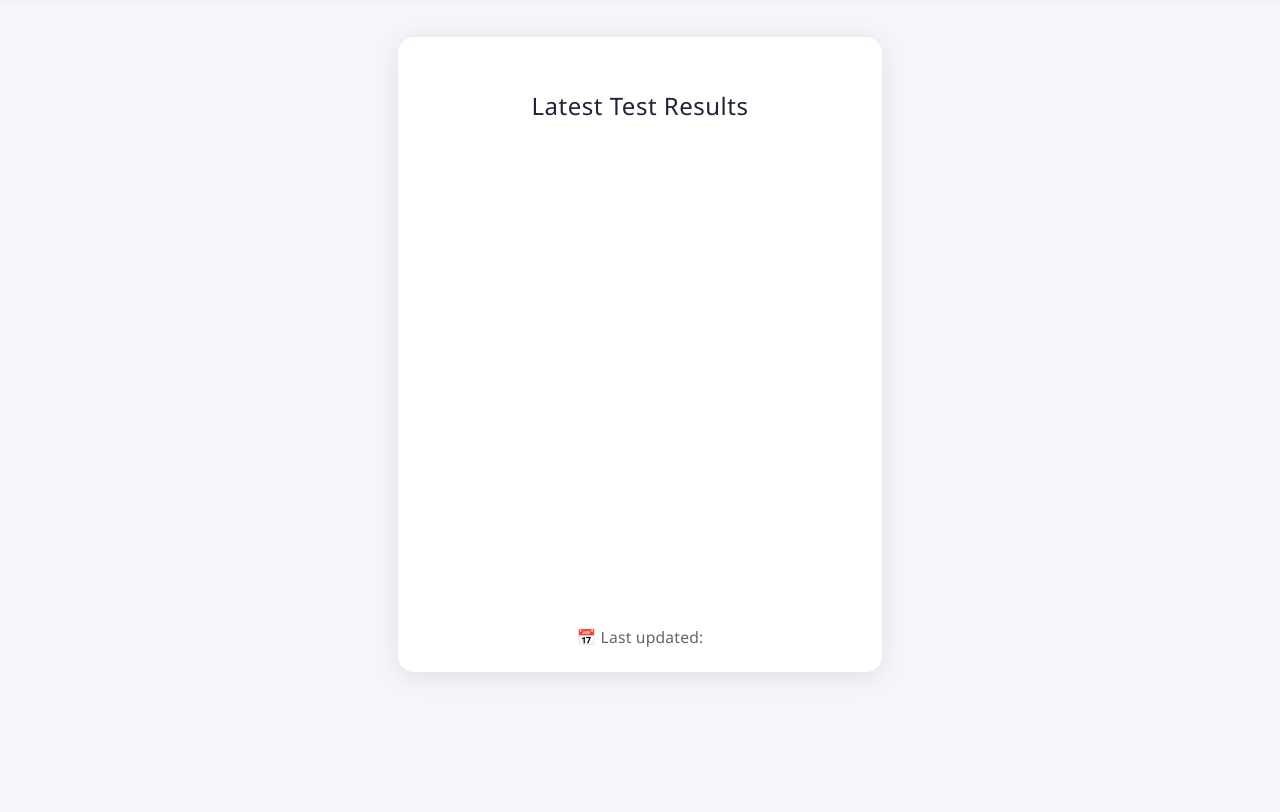
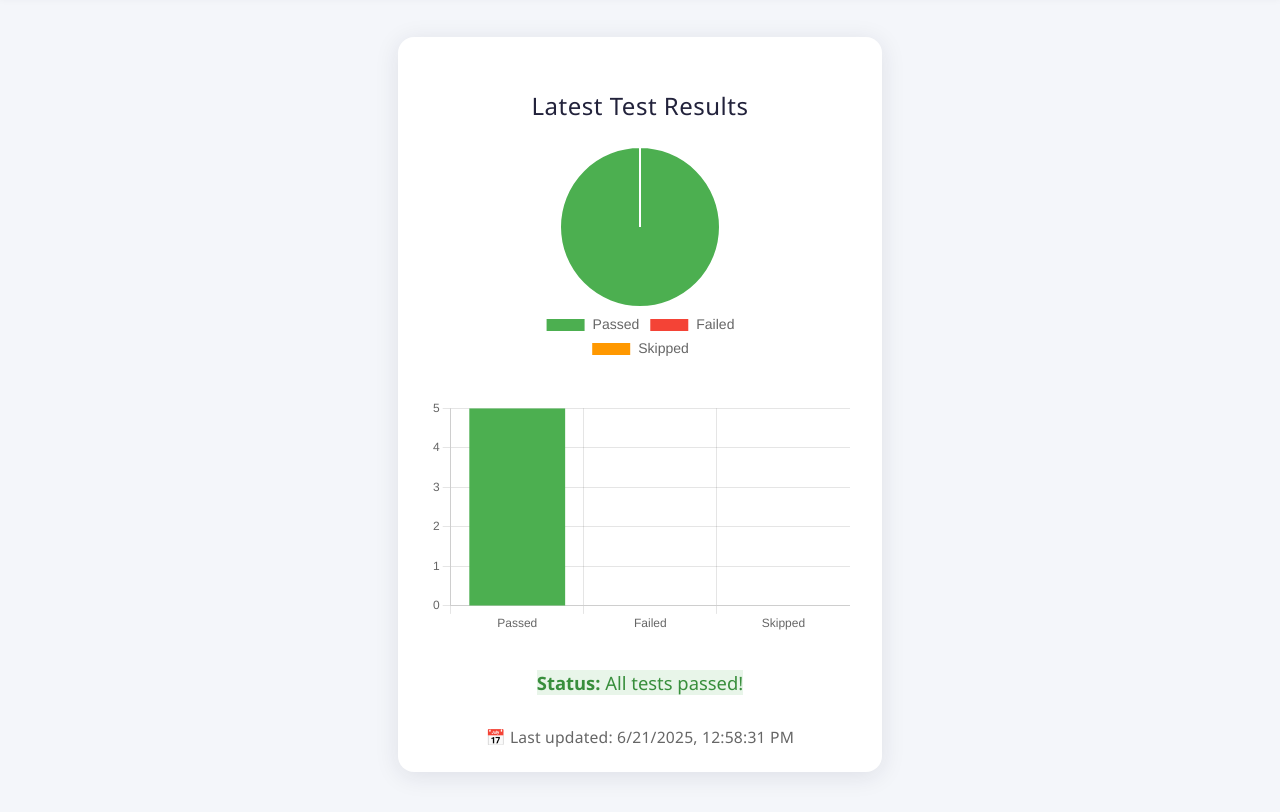
Before and after one commit to Rohit-Singh-Athiya/SwagLabsPlaywrightGitActions, a website: page dashboard/index.html in a window 1280 px wide. Shown: the part 94-906 px from the top of the page. Before the commit the page ends 806 px from the top, so only its background shows below. Drawn offline with nearby package versions, Linux system fonts and the light colour scheme; no server answers.

Commit message:
Dashboard fix 2

```diff
--- a/dashboard/index.html
+++ b/dashboard/index.html
@@ -78,7 +78,7 @@
     <div class="last-updated">📅 Last updated: <span id="lastRun"></span></div>
   </div>
   <script>
-    fetch('../playwright-report/test-results-json.json')
+    fetch('test-results-json.json')
       .then(response => response.json())
       .then(data => {
         const stats = data.stats || {};
@@ -140,7 +140,6 @@
     }
   });
 });
-
   </script>
 </body>
 </html>
--- /dev/null
+++ b/dashboard/test-results-json.json
@@ -0,0 +1,297 @@
+{
+  "config": {
+    "configFile": "C:\\SauceLabsAutomation\\playwright.config.ts",
+    "rootDir": "C:/SauceLabsAutomation/tests",
+    "forbidOnly": false,
+    "fullyParallel": false,
+    "globalSetup": null,
+    "globalTeardown": null,
+    "globalTimeout": 0,
+    "grep": {},
+    "grepInvert": null,
+    "maxFailures": 0,
+    "metadata": {
+      "actualWorkers": 5
+    },
+    "preserveOutput": "always",
+    "reporter": [
+      [
+        "html",
+        null
+      ],
+      [
+        "junit",
+        {
+          "outputFile": "./playwright-report/test-results.xml"
+        }
+      ],
+      [
+        "json",
+        {
+          "outputFile": "./dashboard/test-results-json.json"
+        }
+      ]
+    ],
+    "reportSlowTests": {
+      "max": 5,
+      "threshold": 300000
+    },
+    "quiet": false,
+    "projects": [
+      {
+        "outputDir": "C:/SauceLabsAutomation/test-results",
+        "repeatEach": 1,
+        "retries": 0,
+        "metadata": {
+          "actualWorkers": 5
+        },
+        "id": "Test Project",
+        "name": "Test Project",
+        "testDir": "C:/SauceLabsAutomation/tests",
+        "testIgnore": [],
+        "testMatch": [
+          "**/*.@(spec|test).?(c|m)[jt]s?(x)"
+        ],
+        "timeout": 30000
+      }
+    ],
+    "shard": null,
+    "updateSnapshots": "missing",
+    "updateSourceMethod": "patch",
+    "version": "1.52.0",
+    "workers": 8,
+    "webServer": null
+  },
+  "suites": [
+    {
+      "title": "checkoutFlow.spec.ts",
+      "file": "checkoutFlow.spec.ts",
+      "column": 0,
+      "line": 0,
+      "specs": [],
+      "suites": [
+        {
+          "title": "Login Test Suite",
+          "file": "checkoutFlow.spec.ts",
+          "line": 4,
+          "column": 15,
+          "specs": [
+            {
+              "title": "Login - select product/ Checkout",
+              "ok": true,
+              "tags": [],
+              "tests": [
+                {
+                  "timeout": 30000,
+                  "annotations": [],
+                  "expectedStatus": "passed",
+                  "projectId": "Test Project",
+                  "projectName": "Test Project",
+                  "results": [
+                    {
+                      "workerIndex": 0,
+                      "parallelIndex": 0,
+                      "status": "passed",
+                      "duration": 1318,
+                      "errors": [],
+                      "stdout": [],
+                      "stderr": [],
+                      "retry": 0,
+                      "startTime": "2025-06-21T12:58:32.536Z",
+                      "annotations": [],
+                      "attachments": []
+                    }
+                  ],
+                  "status": "expected"
+                }
+              ],
+              "id": "1ea2bc39f94822b872c6-466ba699480b2e0656b7",
+              "file": "checkoutFlow.spec.ts",
+              "line": 5,
+              "column": 9
+            }
+          ]
+        }
+      ]
+    },
+    {
+      "title": "loginTest.spec.ts",
+      "file": "loginTest.spec.ts",
+      "column": 0,
+      "line": 0,
+      "specs": [],
+      "suites": [
+        {
+          "title": "Login Test Suite",
+          "file": "loginTest.spec.ts",
+          "line": 6,
+          "column": 15,
+          "specs": [
+            {
+              "title": "Login with standard user",
+              "ok": true,
+              "tags": [],
+              "tests": [
+                {
+                  "timeout": 30000,
+                  "annotations": [],
+                  "expectedStatus": "passed",
+                  "projectId": "Test Project",
+                  "projectName": "Test Project",
+                  "results": [
+                    {
+                      "workerIndex": 1,
+                      "parallelIndex": 1,
+                      "status": "passed",
+                      "duration": 1016,
+                      "errors": [],
+                      "stdout": [],
+                      "stderr": [],
+                      "retry": 0,
+                      "startTime": "2025-06-21T12:58:32.561Z",
+                      "annotations": [],
+                      "attachments": []
+                    }
+                  ],
+                  "status": "expected"
+                }
+              ],
+              "id": "46bda2c7e3b4ca1f6cee-af442b6c467fc9b12516",
+              "file": "loginTest.spec.ts",
+              "line": 7,
+              "column": 9
+            },
+            {
+              "title": "Login with locked user",
+              "ok": true,
+              "tags": [],
+              "tests": [
+                {
+                  "timeout": 30000,
+                  "annotations": [],
+                  "expectedStatus": "passed",
+                  "projectId": "Test Project",
+                  "projectName": "Test Project",
+                  "results": [
+                    {
+                      "workerIndex": 2,
+                      "parallelIndex": 2,
+                      "status": "passed",
+                      "duration": 1086,
+                      "errors": [],
+                      "stdout": [],
+                      "stderr": [],
+                      "retry": 0,
+                      "startTime": "2025-06-21T12:58:32.574Z",
+                      "annotations": [],
+                      "attachments": []
+                    }
+                  ],
+                  "status": "expected"
+                }
+              ],
+              "id": "46bda2c7e3b4ca1f6cee-c1eca0c4ab84b47a64ea",
+              "file": "loginTest.spec.ts",
+              "line": 12,
+              "column": 9
+            },
+            {
+              "title": "Login with incorrect user",
+              "ok": true,
+              "tags": [],
+              "tests": [
+                {
+                  "timeout": 30000,
+                  "annotations": [],
+                  "expectedStatus": "passed",
+                  "projectId": "Test Project",
+                  "projectName": "Test Project",
+                  "results": [
+                    {
+                      "workerIndex": 3,
+                      "parallelIndex": 3,
+                      "status": "passed",
+                      "duration": 1065,
+                      "errors": [],
+                      "stdout": [],
+                      "stderr": [],
+                      "retry": 0,
+                      "startTime": "2025-06-21T12:58:32.570Z",
+                      "annotations": [],
+                      "attachments": []
+                    }
+                  ],
+                  "status": "expected"
+                }
+              ],
+              "id": "46bda2c7e3b4ca1f6cee-a8eb59080f99bb0869d9",
+              "file": "loginTest.spec.ts",
+              "line": 18,
+              "column": 9
+            }
+          ]
+        }
+      ]
+    },
+    {
+      "title": "productSelection.spec.ts",
+      "file": "productSelection.spec.ts",
+      "column": 0,
+      "line": 0,
+      "specs": [],
+      "suites": [
+        {
+          "title": "Login Test Suite",
+          "file": "productSelection.spec.ts",
+          "line": 5,
+          "column": 15,
+          "specs": [
+            {
+              "title": "Login - select product ",
+              "ok": true,
+              "tags": [],
+              "tests": [
+                {
+                  "timeout": 30000,
+                  "annotations": [],
+                  "expectedStatus": "passed",
+                  "projectId": "Test Project",
+                  "projectName": "Test Project",
+                  "results": [
+                    {
+                      "workerIndex": 4,
+                      "parallelIndex": 4,
+                      "status": "passed",
+                      "duration": 1171,
+                      "errors": [],
+                      "stdout": [],
+                      "stderr": [],
+                      "retry": 0,
+                      "startTime": "2025-06-21T12:58:32.596Z",
+                      "annotations": [],
+                      "attachments": []
+                    }
+                  ],
+                  "status": "expected"
+                }
+              ],
+              "id": "270183306a162a3e7a2e-57308fdd47f63a356b72",
+              "file": "productSelection.spec.ts",
+              "line": 6,
+              "column": 9
+            }
+          ]
+        }
+      ]
+    }
+  ],
+  "errors": [],
+  "stats": {
+    "startTime": "2025-06-21T12:58:31.181Z",
+    "duration": 2898.399,
+    "expected": 5,
+    "skipped": 0,
+    "unexpected": 0,
+    "flaky": 0
+  }
+}
--- a/playwright.config.ts
+++ b/playwright.config.ts
@@ -19,7 +19,7 @@ export default defineConfig({
   testDir: './tests',
   reporter: [['html'],
              ['junit', { outputFile: './playwright-report/test-results.xml' }],
-             ['json', { outputFile: './playwright-report/test-results-json.json'}]],
+             ['json', { outputFile: './dashboard/test-results-json.json'}]],
   projects: [createProject(envCountry)],
   use: {
     trace: 'on-first-retry',
```
Also changed, not shown: dashboard/generate-summary.ts (deleted, +0 -47 lines).
